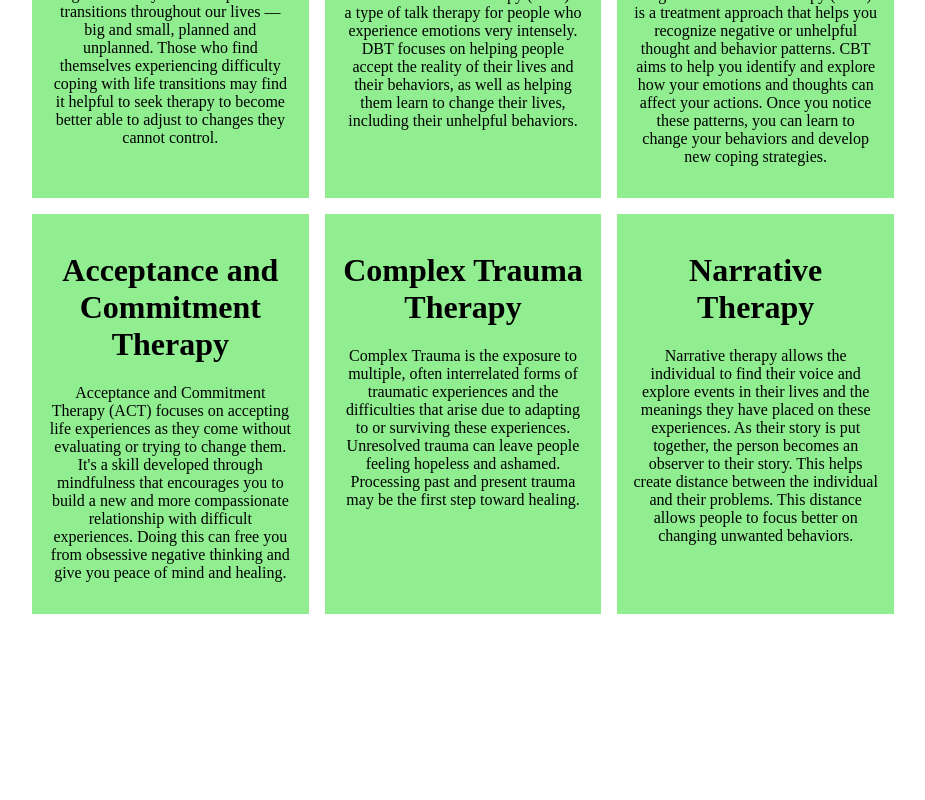
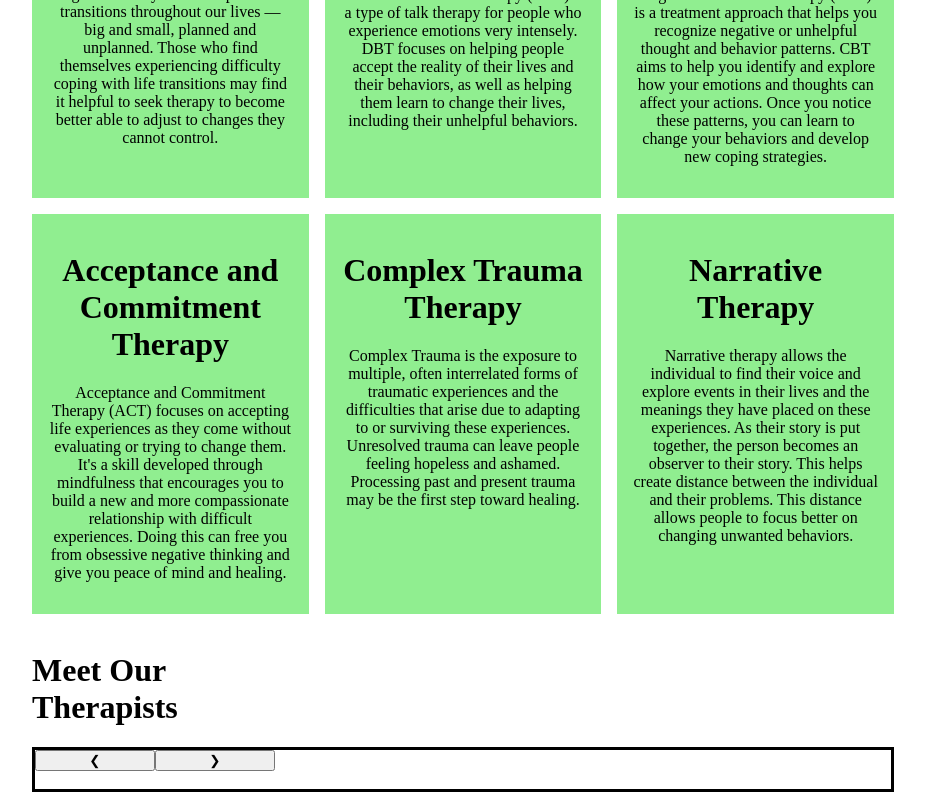
Before and after one commit to bradbooth2723/seedsOfGrowthv2, a React (Vite) app: page / in a window 1280 px wide. Shown: the part 799-1599 px from the top of the page, without its empty margins (177-1102 px from the left). Before the commit the page ends 1437 px from the top, so only its background shows below. Built offline with nearby package versions, Linux system fonts and the light colour scheme.

Commit message:
feat: therapist slider card container

```diff
--- a/package.json
+++ b/package.json
@@ -15,6 +15,7 @@
     "react-router-dom": "^6.23.1"
   },
   "devDependencies": {
+    "@types/node": "^20.14.10",
     "@types/react": "^18.2.66",
     "@types/react-dom": "^18.2.22",
     "@vitejs/plugin-react-swc": "^3.5.0",
--- /dev/null
+++ b/src/components/SOGTherapistCardSlide/SOGTherapistCardSlideContainer.jsx
@@ -0,0 +1,23 @@
+import './styles.css';
+
+const SOGTherapistCardSlideContainer = () => {
+    return (
+        <div className="therapist-card-slide-container">
+            {/* TODO: Use flex container for this? */}
+
+            <div className='therapist-card-slide-interior'>
+                {/* TODO: Therapist Cards */}
+                {/* TODO: L/R Buttons */}
+                <button className='prev'>&#10094;</button>
+                <button className='next'>&#10095;</button>
+            </div>
+            <br />
+
+            <div>
+                {/* TODO: Add circles. CSS shows static number of circles. Need to make number of circles dynamic. Maybe a count a for...each loop */}
+            </div>
+        </div>
+    )
+}
+
+export default SOGTherapistCardSlideContainer;
--- /dev/null
+++ b/src/components/SOGTherapistCardSlide/styles.css
@@ -0,0 +1,18 @@
+.therapist-card-slide-container {
+    grid-column: m1-end / m2-start;
+    border-style: solid;
+}
+
+.therapist-card-slide-interior {
+    display: flex;
+}
+
+.next {
+    width: 14%;
+
+}
+
+.prev {
+    width: 14%;
+    height: max-content;
+}
--- a/src/pages/SOGHome/SOGHome.jsx
+++ b/src/pages/SOGHome/SOGHome.jsx
@@ -1,20 +1,25 @@
 import HomeBanner from 'assets/homeBanner.jpg';
+import { resolvePath } from 'react-router-dom';
 import './styles.css';
 import SOGTreatmentCard from 'components/SOGTreatmentCard/SOGTreatmentCard.jsx';
+import SOGTherapistCardSlideContainer from 'components/SOGTherapistCardSlide/SOGTherapistCardSlideContainer.jsx';
 
 const SOGHome = () => {
     return (
         <>
             <img src={HomeBanner} className='hero' />
-            {/* <h1 className='button-with-text'>Grow With Care</h1> */}
             <SOGHeroCard />
             <h1 className='header'>Treatment Focus</h1>
             <br /> <br />
             <SOGTreatmentCard />
+            <h1 className='header'>Meet Our Therapists</h1>
+            {/* <TherapistCard className='full-length' /> */}
+            <SOGTherapistCardSlideContainer />
         </>
     )
 }
 
+// TODO: This should be in its own component
 const SOGHeroCard = () => {
     return (
         <div className='button-with-text'>
@@ -25,4 +30,11 @@ const SOGHeroCard = () => {
     )
 }
 
+const TherapistCard = () => {
+    console.log(resolvePath('src/assets/murat-esibatir.jpg'));
+    const imgPath = 'src/assets/murat-esibatir.jpg';
+
+    return <img src={imgPath} alt='' className='full-length' />
+}
+
 export default SOGHome;
--- a/src/pages/SOGHome/styles.css
+++ b/src/pages/SOGHome/styles.css
@@ -41,6 +41,10 @@ img {
     }
 }
 
+.full-length {
+    grid-column: m1-end / m2-start;
+}
+
 
 
 /* | Screen Size    | Margin | Body   | Columns |
--- a/vite.config.js
+++ b/vite.config.js
@@ -1,17 +1,18 @@
 import { defineConfig } from 'vite';
 import react from '@vitejs/plugin-react-swc';
+import path from 'path';
 
 // https://vitejs.dev/config/
 export default defineConfig({
   plugins: [react()],
   resolve: {
     alias: {
-      src: '/src',
-      components: '/src/components',
-      assets: '/src/assets',
-      pages: '/src/pages',
-      styles: '/src/styles',
-      data: '/src/data',
+      src: path.resolve(__dirname, './src'),
+      components: path.resolve(__dirname, 'src/components'),
+      assets: path.resolve(__dirname, 'src/assets'),
+      pages: path.resolve(__dirname, 'src/pages'),
+      styles: path.resolve(__dirname, 'src/styles'),
+      data: path.resolve(__dirname, 'src/data'),
     },
   },
 });
```
Also changed, not shown: src/assets/murat-esibatir.jpg (added), 1 other file (tests, documents, lock files or other folders).
